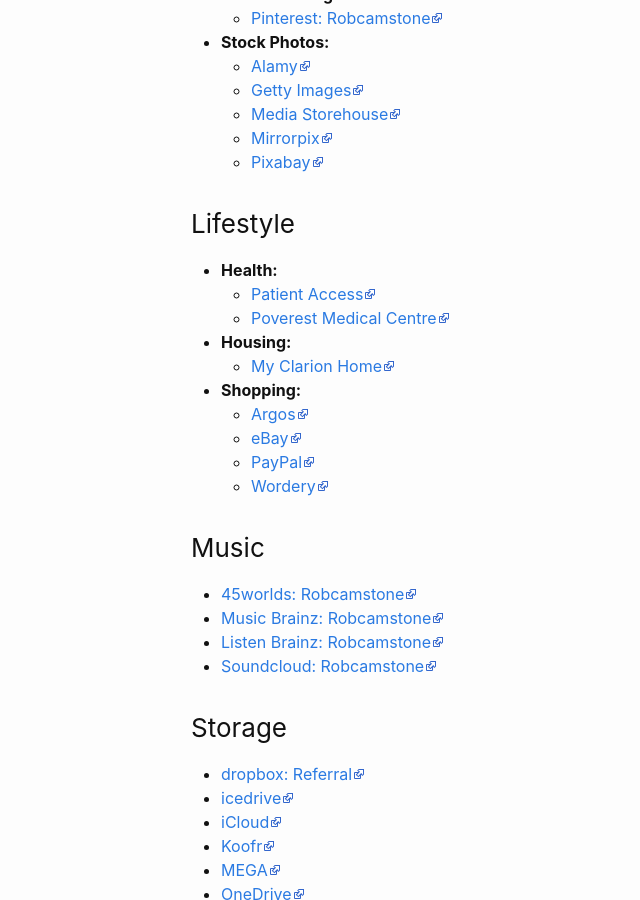
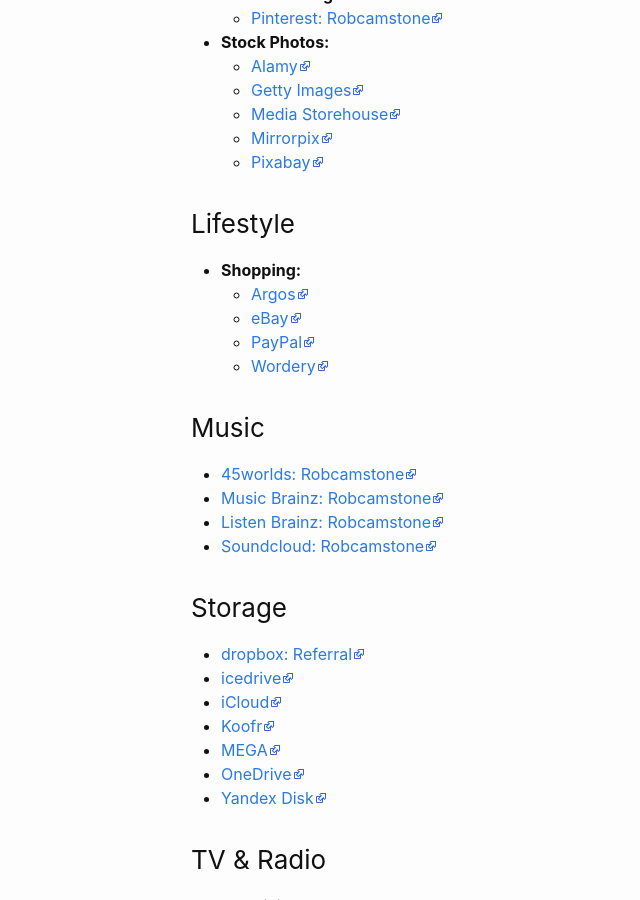
Before and after one commit to Robcamstone/robcamstone.github.io, a Jekyll site: the page built from index.md, in a window 1280 px wide and 900 px high, scrolled down 1524 px. Shown: the whole window, without its empty margins (79-719 px from the left). Built offline with Jekyll 4.4.1, drawn with Linux system fonts in a browser that asks for light colours; comment, search, counter and statistics services are not loaded.

Commit message:
Update index.md

```diff
--- a/index.md
+++ b/index.md
@@ -61,11 +61,6 @@ description: List of Bookmarks I use on a daily bases.
    * [Pixabay](https://pixabay.com/en/users/Robcamstone-8863342){: .external-link}
 
 ### Lifestyle
-* **Health:**
-   * [Patient Access](https://www.patientaccess.com){: .external-link}
-   * [Poverest Medical Centre](http://www.poverestmedicalcentre.co.uk){: .external-link}
-* **Housing:**
-   * [My Clarion Home](https://www.myclarionhousing.com/){: .external-link}
 * **Shopping:**
    * [Argos](http://www.argos.co.uk){: .external-link}
    * [eBay](http://ebay.co.uk){: .external-link}
```
